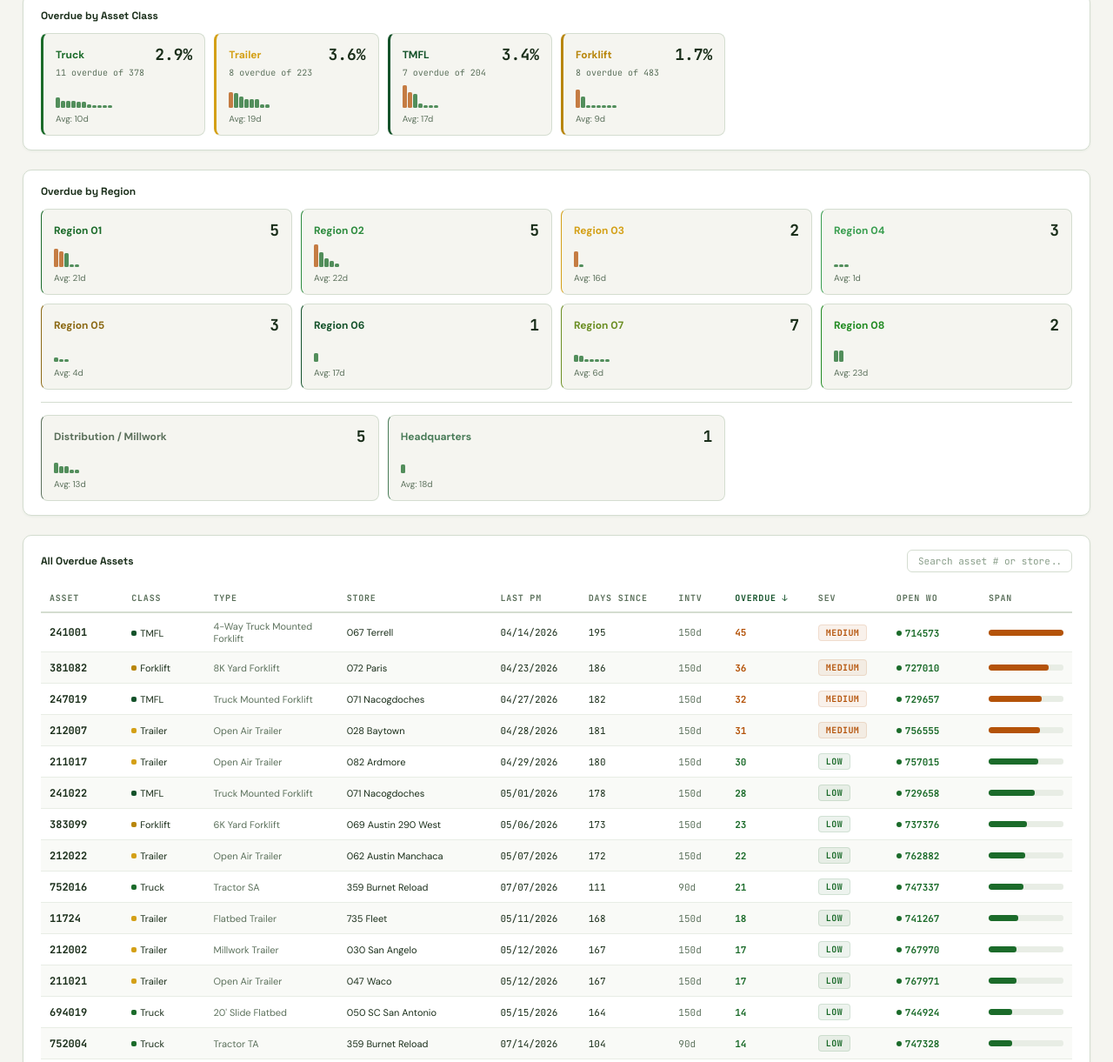
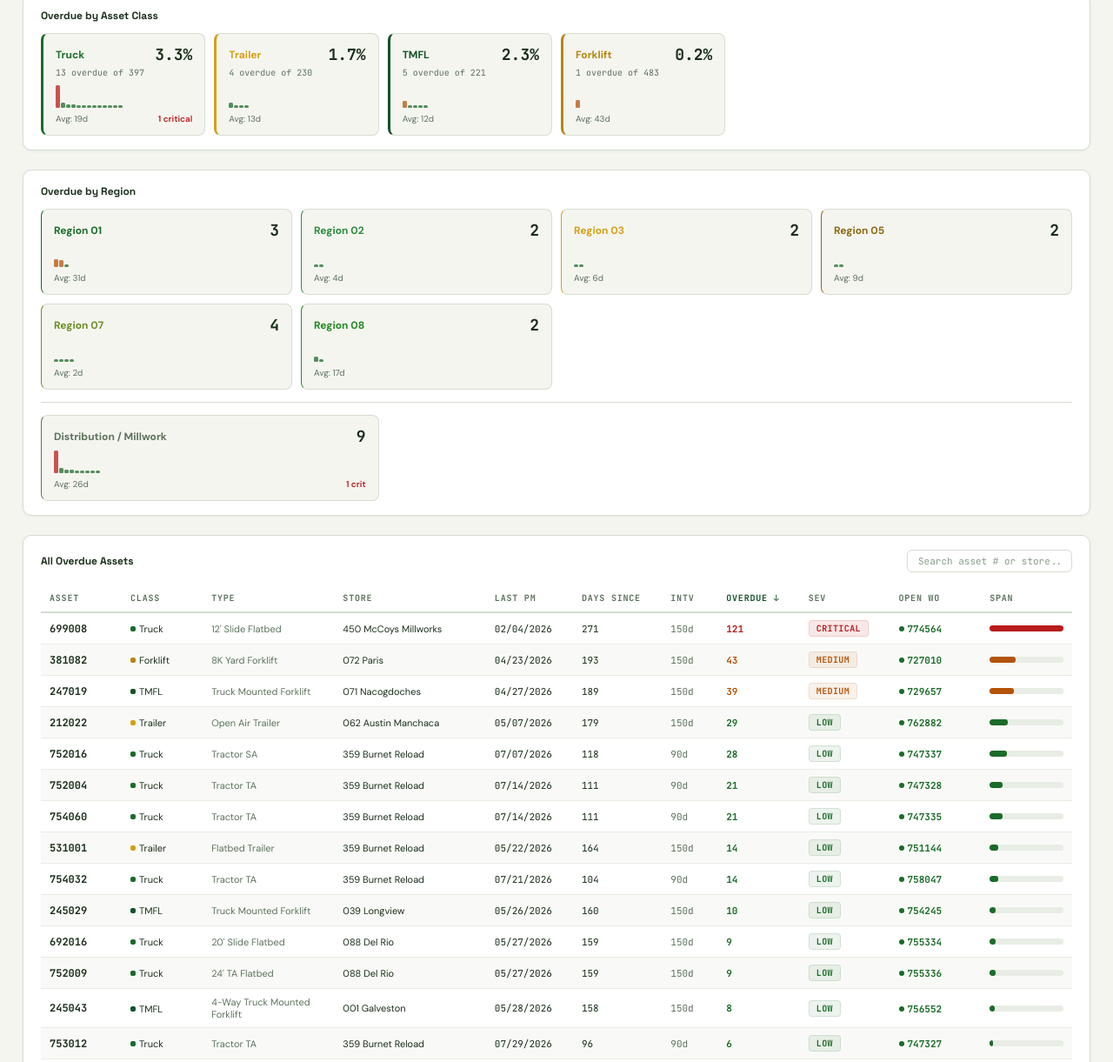
Before and after one commit to julianchetlange-svg/PM-Compliance-Dashboard, a plain HTML site: page index.html in a window 1280 px wide. Shown: the part 483-1704 px from the top of the page at 87% size. Drawn offline with Linux system fonts and the light colour scheme.

Commit message:
Update PM Compliance Dashboard for 2026-11-02
Weekly update: total overdue 24 (↓10 from 34), 1 critical asset (699008
at McCoys Millworks, 121d overdue), avg overdue 17d (↑ from 13d), fleet
1457 assets. All overdue assets have open work orders.

Co-Authored-By: Claude Opus 4.6 <noreply@anthropic.com>
Claude-Session: https://claude.ai/code/session_015mEdQ19NAvYJ9nepic9MKU

```diff
--- a/index.html
+++ b/index.html
@@ -68,47 +68,37 @@ input::placeholder{color:#8A9E8A}
 <div id="app"></div>
 <script>
 const DATA=[
-{store:"067 Terrell",region:"Region 02",asset:"241001",cls:"TMFL",type:"4-Way Truck Mounted Forklift",lastDate:"04/14/2026",daysSince:195,interval:150,overdue:45,hasOpenWO:true,openWO:714573},
-{store:"072 Paris",region:"Region 01",asset:"381082",cls:"Forklift",type:"8K Yard Forklift",lastDate:"04/23/2026",daysSince:186,interval:150,overdue:36,hasOpenWO:true,openWO:727010},
-{store:"071 Nacogdoches",region:"Region 01",asset:"247019",cls:"TMFL",type:"Truck Mounted Forklift",lastDate:"04/27/2026",daysSince:182,interval:150,overdue:32,hasOpenWO:true,openWO:729657},
-{store:"028 Baytown",region:"Region 03",asset:"212007",cls:"Trailer",type:"Open Air Trailer",lastDate:"04/28/2026",daysSince:181,interval:150,overdue:31,hasOpenWO:true,openWO:756555},
-{store:"082 Ardmore",region:"Region 02",asset:"211017",cls:"Trailer",type:"Open Air Trailer",lastDate:"04/29/2026",daysSince:180,interval:150,overdue:30,hasOpenWO:true,openWO:757015},
-{store:"071 Nacogdoches",region:"Region 01",asset:"241022",cls:"TMFL",type:"Truck Mounted Forklift",lastDate:"05/01/2026",daysSince:178,interval:150,overdue:28,hasOpenWO:true,openWO:729658},
-{store:"069 Austin 290 West",region:"Region 08",asset:"383099",cls:"Forklift",type:"6K Yard Forklift",lastDate:"05/06/2026",daysSince:173,interval:150,overdue:23,hasOpenWO:true,openWO:737376},
-{store:"062 Austin Manchaca",region:"Region 08",asset:"212022",cls:"Trailer",type:"Open Air Trailer",lastDate:"05/07/2026",daysSince:172,interval:150,overdue:22,hasOpenWO:true,openWO:762882},
-{store:"359 Burnet Reload",region:"Distribution / Millwork",asset:"752016",cls:"Truck",type:"Tractor SA",lastDate:"07/07/2026",daysSince:111,interval:90,overdue:21,hasOpenWO:true,openWO:747337},
-{store:"735 Fleet",region:"Headquarters",asset:"11724",cls:"Trailer",type:"Flatbed Trailer",lastDate:"05/11/2026",daysSince:168,interval:150,overdue:18,hasOpenWO:true,openWO:741267},
-{store:"030 San Angelo",region:"Region 06",asset:"212002",cls:"Trailer",type:"Millwork Trailer",lastDate:"05/12/2026",daysSince:167,interval:150,overdue:17,hasOpenWO:true,openWO:767970},
-{store:"047 Waco",region:"Region 02",asset:"211021",cls:"Trailer",type:"Open Air Trailer",lastDate:"05/12/2026",daysSince:167,interval:150,overdue:17,hasOpenWO:true,openWO:767971},
-{store:"050 SC San Antonio",region:"Region 07",asset:"694019",cls:"Truck",type:"20' Slide Flatbed",lastDate:"05/15/2026",daysSince:164,interval:150,overdue:14,hasOpenWO:true,openWO:744924},
-{store:"359 Burnet Reload",region:"Distribution / Millwork",asset:"752004",cls:"Truck",type:"Tractor TA",lastDate:"07/14/2026",daysSince:104,interval:90,overdue:14,hasOpenWO:true,openWO:747328},
-{store:"359 Burnet Reload",region:"Distribution / Millwork",asset:"754060",cls:"Truck",type:"Tractor TA",lastDate:"07/14/2026",daysSince:104,interval:90,overdue:14,hasOpenWO:true,openWO:747335},
-{store:"012 Weimar",region:"Region 07",asset:"697012",cls:"Truck",type:"20' Slide Flatbed",lastDate:"07/15/2026",daysSince:103,interval:90,overdue:13,hasOpenWO:true,openWO:744931},
-{store:"083 Duncan",region:"Region 02",asset:"697025",cls:"Truck",type:"20' Slide Flatbed",lastDate:"07/15/2026",daysSince:103,interval:90,overdue:13,hasOpenWO:true,openWO:744930},
-{store:"097 Eagle Pass",region:"Region 05",asset:"241027",cls:"TMFL",type:"Truck Mounted Forklift",lastDate:"05/21/2026",daysSince:158,interval:150,overdue:8,hasOpenWO:true,openWO:750710},
-{store:"063 Gainesville",region:"Region 02",asset:"485012",cls:"Trailer",type:"Flatbed Trailer",lastDate:"05/22/2026",daysSince:157,interval:150,overdue:7,hasOpenWO:true,openWO:751143},
-{store:"359 Burnet Reload",region:"Distribution / Millwork",asset:"531001",cls:"Trailer",type:"Flatbed Trailer",lastDate:"05/22/2026",daysSince:157,interval:150,overdue:7,hasOpenWO:true,openWO:751144},
-{store:"359 Burnet Reload",region:"Distribution / Millwork",asset:"754032",cls:"Truck",type:"Tractor TA",lastDate:"07/21/2026",daysSince:97,interval:90,overdue:7,hasOpenWO:true,openWO:758047},
-{store:"032 Palestine",region:"Region 01",asset:"696000",cls:"Truck",type:"20' Slide Flatbed",lastDate:"07/22/2026",daysSince:96,interval:90,overdue:6,hasOpenWO:true,openWO:751173},
-{store:"111 Floresville",region:"Region 07",asset:"697004",cls:"Truck",type:"20' Slide Flatbed",lastDate:"07/22/2026",daysSince:96,interval:90,overdue:6,hasOpenWO:true,openWO:751172},
-{store:"039 Longview",region:"Region 01",asset:"245029",cls:"TMFL",type:"Truck Mounted Forklift",lastDate:"05/26/2026",daysSince:153,interval:150,overdue:3,hasOpenWO:true,openWO:754245},
-{store:"016 New Braunfels",region:"Region 07",asset:"383037",cls:"Forklift",type:"6K Yard Forklift",lastDate:"05/27/2026",daysSince:152,interval:150,overdue:2,hasOpenWO:true,openWO:755325},
-{store:"016 New Braunfels",region:"Region 07",asset:"383038",cls:"Forklift",type:"6K Yard Forklift",lastDate:"05/27/2026",daysSince:152,interval:150,overdue:2,hasOpenWO:true,openWO:755324},
-{store:"088 Del Rio",region:"Region 05",asset:"692016",cls:"Truck",type:"20' Slide Flatbed",lastDate:"05/27/2026",daysSince:152,interval:150,overdue:2,hasOpenWO:true,openWO:755334},
-{store:"088 Del Rio",region:"Region 05",asset:"752009",cls:"Truck",type:"24' TA Flatbed",lastDate:"05/27/2026",daysSince:152,interval:150,overdue:2,hasOpenWO:true,openWO:755336},
-{store:"101 Universal City",region:"Region 07",asset:"384038",cls:"Forklift",type:"8K Yard Forklift",lastDate:"05/27/2026",daysSince:152,interval:150,overdue:2,hasOpenWO:true,openWO:755328},
-{store:"001 Galveston",region:"Region 03",asset:"245043",cls:"TMFL",type:"4-Way Truck Mounted Forklift",lastDate:"05/28/2026",daysSince:151,interval:150,overdue:1,hasOpenWO:true,openWO:756552},
-{store:"070 San Marcos",region:"Region 07",asset:"245037",cls:"TMFL",type:"Truck Mounted Forklift",lastDate:"05/28/2026",daysSince:151,interval:150,overdue:1,hasOpenWO:true,openWO:756553},
-{store:"096 El Campo",region:"Region 04",asset:"383111",cls:"Forklift",type:"6K Yard Forklift",lastDate:"05/28/2026",daysSince:151,interval:150,overdue:1,hasOpenWO:true,openWO:756546},
-{store:"096 El Campo",region:"Region 04",asset:"384055",cls:"Forklift",type:"8K Yard Forklift",lastDate:"05/28/2026",daysSince:151,interval:150,overdue:1,hasOpenWO:true,openWO:756548},
-{store:"116 Bay City",region:"Region 04",asset:"379013",cls:"Forklift",type:"8K Yard Forklift",lastDate:"05/28/2026",daysSince:151,interval:150,overdue:1,hasOpenWO:true,openWO:756549}
+{store:"450 McCoys Millworks",region:"Distribution / Millwork",asset:"699008",cls:"Truck",type:"12' Slide Flatbed",lastDate:"02/04/2026",daysSince:271,interval:150,overdue:121,hasOpenWO:true,openWO:774564},
+{store:"072 Paris",region:"Region 01",asset:"381082",cls:"Forklift",type:"8K Yard Forklift",lastDate:"04/23/2026",daysSince:193,interval:150,overdue:43,hasOpenWO:true,openWO:727010},
+{store:"071 Nacogdoches",region:"Region 01",asset:"247019",cls:"TMFL",type:"Truck Mounted Forklift",lastDate:"04/27/2026",daysSince:189,interval:150,overdue:39,hasOpenWO:true,openWO:729657},
+{store:"062 Austin Manchaca",region:"Region 08",asset:"212022",cls:"Trailer",type:"Open Air Trailer",lastDate:"05/07/2026",daysSince:179,interval:150,overdue:29,hasOpenWO:true,openWO:762882},
+{store:"359 Burnet Reload",region:"Distribution / Millwork",asset:"752016",cls:"Truck",type:"Tractor SA",lastDate:"07/07/2026",daysSince:118,interval:90,overdue:28,hasOpenWO:true,openWO:747337},
+{store:"359 Burnet Reload",region:"Distribution / Millwork",asset:"752004",cls:"Truck",type:"Tractor TA",lastDate:"07/14/2026",daysSince:111,interval:90,overdue:21,hasOpenWO:true,openWO:747328},
+{store:"359 Burnet Reload",region:"Distribution / Millwork",asset:"754060",cls:"Truck",type:"Tractor TA",lastDate:"07/14/2026",daysSince:111,interval:90,overdue:21,hasOpenWO:true,openWO:747335},
+{store:"359 Burnet Reload",region:"Distribution / Millwork",asset:"531001",cls:"Trailer",type:"Flatbed Trailer",lastDate:"05/22/2026",daysSince:164,interval:150,overdue:14,hasOpenWO:true,openWO:751144},
+{store:"359 Burnet Reload",region:"Distribution / Millwork",asset:"754032",cls:"Truck",type:"Tractor TA",lastDate:"07/21/2026",daysSince:104,interval:90,overdue:14,hasOpenWO:true,openWO:758047},
+{store:"039 Longview",region:"Region 01",asset:"245029",cls:"TMFL",type:"Truck Mounted Forklift",lastDate:"05/26/2026",daysSince:160,interval:150,overdue:10,hasOpenWO:true,openWO:754245},
+{store:"088 Del Rio",region:"Region 05",asset:"692016",cls:"Truck",type:"20' Slide Flatbed",lastDate:"05/27/2026",daysSince:159,interval:150,overdue:9,hasOpenWO:true,openWO:755334},
+{store:"088 Del Rio",region:"Region 05",asset:"752009",cls:"Truck",type:"24' TA Flatbed",lastDate:"05/27/2026",daysSince:159,interval:150,overdue:9,hasOpenWO:true,openWO:755336},
+{store:"001 Galveston",region:"Region 03",asset:"245043",cls:"TMFL",type:"4-Way Truck Mounted Forklift",lastDate:"05/28/2026",daysSince:158,interval:150,overdue:8,hasOpenWO:true,openWO:756552},
+{store:"359 Burnet Reload",region:"Distribution / Millwork",asset:"753012",cls:"Truck",type:"Tractor TA",lastDate:"07/29/2026",daysSince:96,interval:90,overdue:6,hasOpenWO:true,openWO:747327},
+{store:"359 Burnet Reload",region:"Distribution / Millwork",asset:"754044",cls:"Truck",type:"Tractor TA",lastDate:"07/29/2026",daysSince:96,interval:90,overdue:6,hasOpenWO:true,openWO:747329},
+{store:"006 Bastrop",region:"Region 08",asset:"699018",cls:"Truck",type:"20' Slide Flatbed",lastDate:"07/31/2026",daysSince:94,interval:90,overdue:4,hasOpenWO:true,openWO:759031},
+{store:"052 Cleburne",region:"Region 02",asset:"13065",cls:"Trailer",type:"Flatbed Trailer",lastDate:"06/01/2026",daysSince:154,interval:150,overdue:4,hasOpenWO:true,openWO:759028},
+{store:"098 Cleveland",region:"Region 03",asset:"242005",cls:"TMFL",type:"Truck Mounted Forklift",lastDate:"06/01/2026",daysSince:154,interval:150,overdue:4,hasOpenWO:true,openWO:767210},
+{store:"767 Region 7",region:"Region 07",asset:"751007",cls:"Truck",type:"24' TA Flatbed",lastDate:"06/01/2026",daysSince:154,interval:150,overdue:4,hasOpenWO:true,openWO:759029},
+{store:"067 Terrell",region:"Region 02",asset:"486007",cls:"Trailer",type:"Flatbed Trailer",lastDate:"06/02/2026",daysSince:153,interval:150,overdue:3,hasOpenWO:true,openWO:760390},
+{store:"012 Weimar",region:"Region 07",asset:"754023",cls:"Truck",type:"24' TA Flatbed",lastDate:"06/03/2026",daysSince:152,interval:150,overdue:2,hasOpenWO:true,openWO:761408},
+{store:"012 Weimar",region:"Region 07",asset:"756004",cls:"Truck",type:"24' TA Flatbed",lastDate:"06/03/2026",daysSince:152,interval:150,overdue:2,hasOpenWO:true,openWO:761409},
+{store:"359 Burnet Reload",region:"Distribution / Millwork",asset:"384107",cls:"Ancillary Fleet",type:"Sweeper",lastDate:"06/03/2026",daysSince:152,interval:150,overdue:2,hasOpenWO:true,openWO:761403},
+{store:"050 SC San Antonio",region:"Region 07",asset:"243007",cls:"TMFL",type:"Truck Mounted Forklift",lastDate:"06/04/2026",daysSince:151,interval:150,overdue:1,hasOpenWO:true,openWO:762388}
 ];
 
-const FLEET={Forklift:483,Truck:378,Trailer:223,TMFL:204,"LD Vehicle":111,"Ancillary Fleet":13};
+const FLEET={Forklift:483,Truck:397,Trailer:230,TMFL:221,"LD Vehicle":113,"Ancillary Fleet":13};
 const TOTAL_FLEET=Object.values(FLEET).reduce((a,b)=>a+b,0);
 const MAXOV=Math.max(...DATA.map(r=>r.overdue));
 const REGION_ORDER=["Region 01","Region 02","Region 03","Region 04","Region 05","Region 06","Region 07","Region 08","Distribution / Millwork","Headquarters"];
-const PRIOR={total:44,crit:0,noWO:0,avg:13,worst:75};
+const PRIOR={total:34,crit:0,noWO:0,avg:13,worst:45};
 const TREND=[
 {date:"05/19/2026",total:73,crit:6,noWO:16,avg:32,worst:175,fleet:1525},
 {date:"05/25/2026",total:67,crit:6,noWO:15,avg:32,worst:206,fleet:1525},
@@ -132,7 +122,8 @@ const TREND=[
 {date:"10/08/2026",total:36,crit:0,noWO:0,avg:14,worst:47,fleet:1453},
 {date:"10/12/2026",total:43,crit:0,noWO:0,avg:14,worst:51,fleet:1420},
 {date:"10/19/2026",total:44,crit:0,noWO:0,avg:13,worst:75,fleet:1418},
-{date:"10/26/2026",total:34,crit:0,noWO:0,avg:13,worst:45,fleet:1399}
+{date:"10/26/2026",total:34,crit:0,noWO:0,avg:13,worst:45,fleet:1399},
+{date:"11/02/2026",total:24,crit:1,noWO:0,avg:17,worst:121,fleet:1457}
 ];
 const RC={"Region 01":"#1B6B2A","Region 02":"#2D8B3E","Region 03":"#D4A017","Region 04":"#3A9E50","Region 05":"#8B6914","Region 06":"#14522A","Region 07":"#6B8E23","Region 08":"#228B22","Distribution / Millwork":"#5C715C",Headquarters:"#4A7C59"};
 const CC={Truck:"#1B6B2A",Trailer:"#D4A017",TMFL:"#14522A","LD Vehicle":"#6B8E23",Forklift:"#B8860B"};
```
